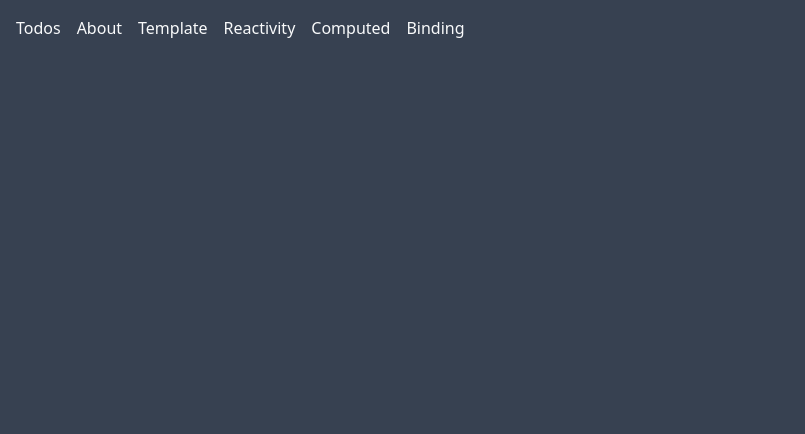
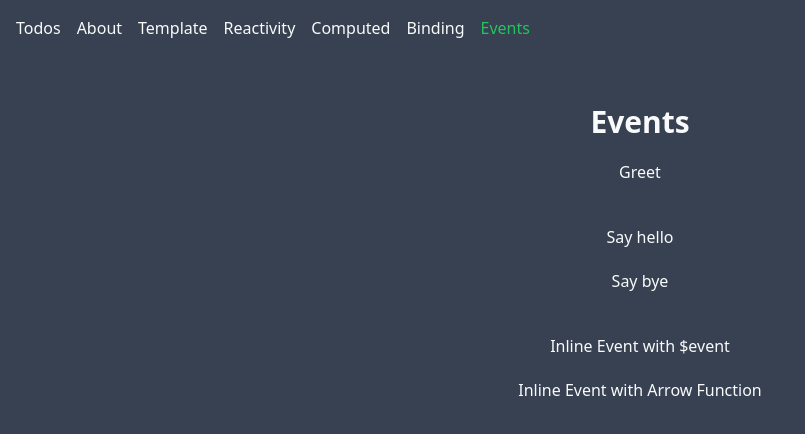
Before and after one commit to Farhood150/vue-todo, a Vue app: page /events in a window 1280 px wide. Shown: the top 434 px of the page, without its empty margins (0-805 px from the left). Built offline with nearby package versions, Linux system fonts and the light colour scheme.

Commit message:
feat: add Events view and routing; enhance NewTask component with input clearing instructions

```diff
--- a/src/App.vue
+++ b/src/App.vue
@@ -11,6 +11,7 @@ import { RouterLink, RouterView } from 'vue-router'
         <RouterLink to="/reactivity">Reactivity</RouterLink>
         <RouterLink to="/computed">Computed</RouterLink>
         <RouterLink to="/binding">Binding</RouterLink>
+        <RouterLink to="/events">Events</RouterLink>
       </nav>
   </header>
   <main class="mt-8 p-4">
--- a/src/components/NewTask.vue
+++ b/src/components/NewTask.vue
@@ -6,7 +6,8 @@ const store = useTodoStore()
 	<form class="flex flex-col gap-5 mt-5 items-center">
 		<input type="text" v-model="store.newTodo"
 			class="bg-transparent border-b border-gray-400 w-80 focus-visible:outline-0 focus-visible:border-b focus-visible:border-gray-300"
-			placeholder="New Task ..." />
+			placeholder="New Task ..." @keyup.ctrl.delete="store.newTodo = ''"/>
+			<p class="text-xs text-gray-400">You can clear the input using control + backspace or delete</p>
 		<button type="submit" @click="store.addTodo" class="bg-sky-600 px-5 py-2 font-semibold rounded-md w-fit">Add
 			Todo</button>
 	</form>
--- a/src/router/index.js
+++ b/src/router/index.js
@@ -4,6 +4,7 @@ import TemplateView from '@/views/TemplateView.vue'
 import ReactivityView from '@/views/ReactivityView.vue'
 import ComputedView from '@/views/ComputedView.vue'
 import BindingView from '@/views/BindingView.vue'
+import EventsView from '@/views/EventsView.vue'
 
 const router = createRouter({
   history: createWebHistory(import.meta.env.BASE_URL),
@@ -41,6 +42,11 @@ const router = createRouter({
       name: 'binding',
       component: BindingView,
     },
+    {
+      path: '/events',
+      name: 'events',
+      component: EventsView,
+    },
   ],
 })
 
--- /dev/null
+++ b/src/views/EventsView.vue
@@ -0,0 +1,45 @@
+<script setup>
+import { ref } from 'vue'
+const name = ref('Vue.js')
+
+function greet(event) {
+    alert(`Hello ${name.value}!`)
+    // `event` is the native DOM event
+    if (event) {
+        alert(event.target.tagName)
+    }
+}
+
+function say(message) {
+    alert(message)
+}
+
+function warn(message, event) {
+  // now we have access to the native event
+  if (event) {
+    event.preventDefault()
+  }
+  alert(message)
+}
+</script>
+
+<template>
+    <div class="flex flex-col items-center gap-5">
+        <h1 class="text-3xl font-bold">Events</h1>
+        <button @click="greet">Greet</button>
+        <hr>
+        <button @click="say('hello')">Say hello</button>
+        <button @click="say('bye')">Say bye</button>
+        <hr>
+        <!-- using $event special variable -->
+        <button @click="warn('Form cannot be submitted yet.', $event)">
+            Inline Event with $event
+        </button>
+
+        <!-- using inline arrow function -->
+        <button @click="(event) => warn('Form cannot be submitted yet.', event)">
+            Inline Event with Arrow Function
+        </button>
+
+    </div>
+</template>
```
